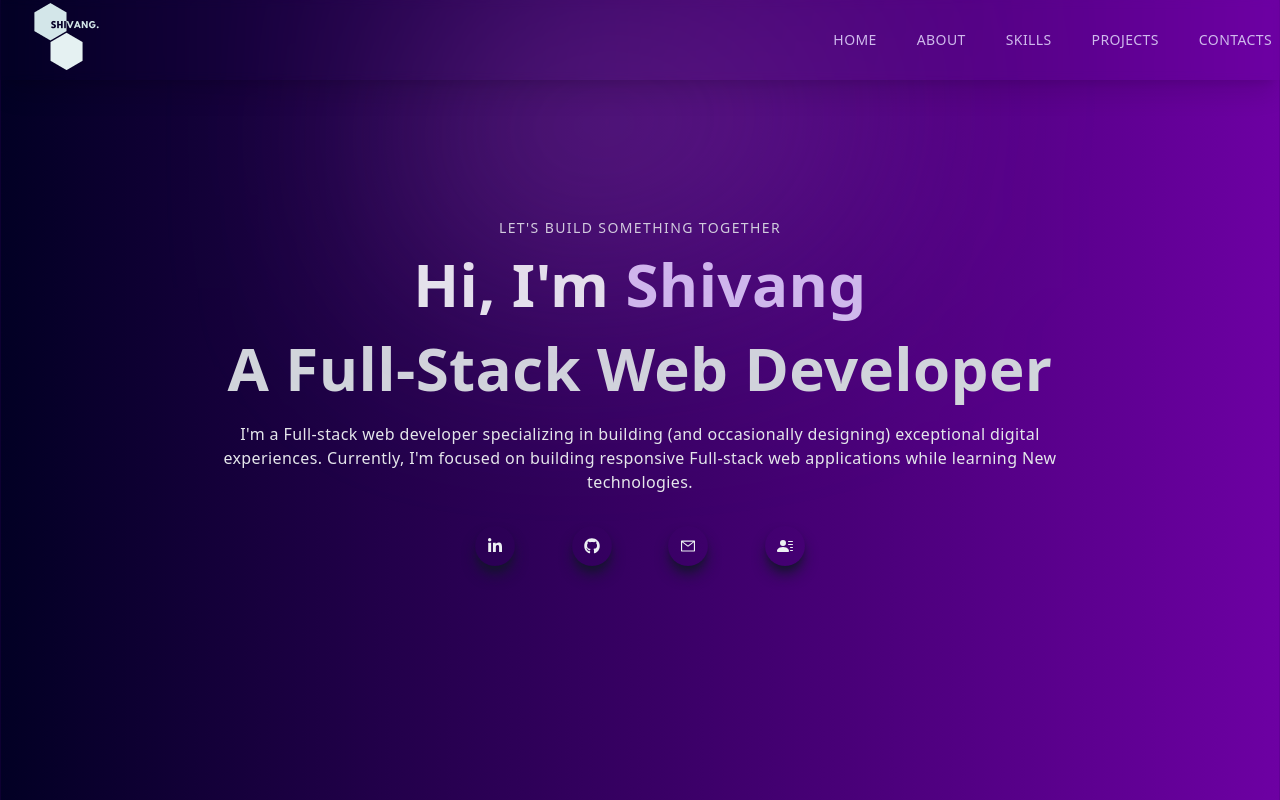
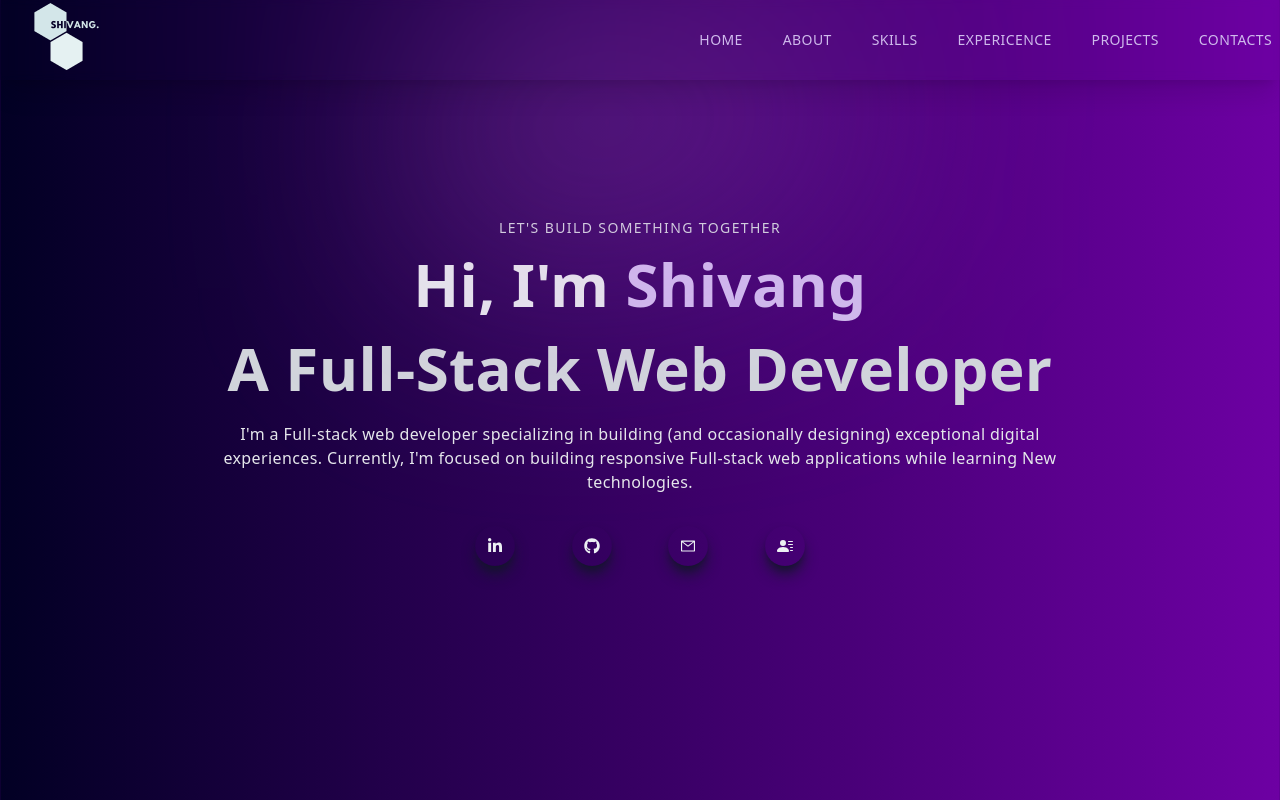
Before and after one commit to Shivang-stack/Portfolio-nextjs, a Next.js app: page / in a window 1280 px wide. Shown: the top 800 px of the page. Built offline with nearby package versions, Linux system fonts and the light colour scheme.

Commit message:
navigation changed

```diff
--- a/components/Experience.jsx
+++ b/components/Experience.jsx
@@ -24,7 +24,7 @@ const MyProfilePage = () => {
   ];
 
   return (
-    <div id='projects' className='w-full'>
+    <div id='myprofilepage' className='w-full'>
         <div className='max-w-[1240px] mx-auto px-2 py-16'>
             <p className='text-xl tracking-widest uppercase text-[#cfbaec]'>Professional Journey</p>
             <h2 className='py-4'>My Experience</h2>
--- a/components/Navabar.jsx
+++ b/components/Navabar.jsx
@@ -63,6 +63,9 @@ const Navbar =() =>{
                     </Link>
                     <Link  href="/#skills">
                     <li className="ml-10 text-sm uppercase hover:border-b">Skills</li>
+                    </Link>
+                    <Link  href="/#myprofilepage">
+                    <li className="ml-10 text-sm uppercase hover:border-b">Expericence</li>
                     </Link>
                     <Link  href="/#projects">
                     <li className="ml-10 text-sm uppercase hover:border-b">Projects</li>
```
